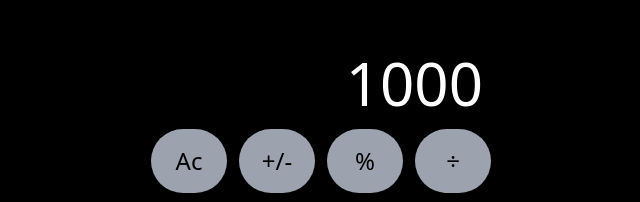
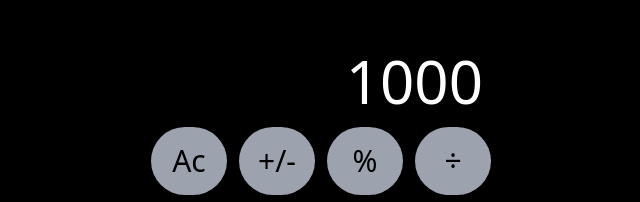
Before and after one commit to Emman-css/mobile-calculator, a plain HTML site: page index.html in a window 1280 px wide. Shown: the part 105-307 px from the top of the page, 319-959 px from the left. Drawn offline with nearby package versions, Linux system fonts and the light colour scheme.

Commit message:
made 3xl

```diff
--- a/index.html
+++ b/index.html
@@ -13,16 +13,16 @@
       <div class="text-right text-white text-6xl font-light mb-4 pr-2">1000</div>
 
       <div class="grid grid-cols-4 gap-3">
-        <button class="bg-gray-400 hover:bg-gray-300 text-black text-2xl rounded-full py-4">
+        <button class="bg-gray-400 hover:bg-gray-300 text-black text-3xl rounded-full py-4">
           Ac
         </button>
-        <button class="bg-gray-400 hover:bg-gray-300 text-black text-2xl rounded-full py-4">
+        <button class="bg-gray-400 hover:bg-gray-300 text-black text-3xl rounded-full py-4">
           +/-
         </button>
-        <button class="bg-gray-400 hover:bg-gray-300 text-black text-2xl rounded-full py-4">
+        <button class="bg-gray-400 hover:bg-gray-300 text-black text-3xl rounded-full py-4">
           %
         </button>
-        <button class="bg-gray-400 hover:bg-gray-300 text-black text-2xl rounded-full py-4">
+        <button class="bg-gray-400 hover:bg-gray-300 text-black text-3xl rounded-full py-4">
           ÷
         </button>
 
```
